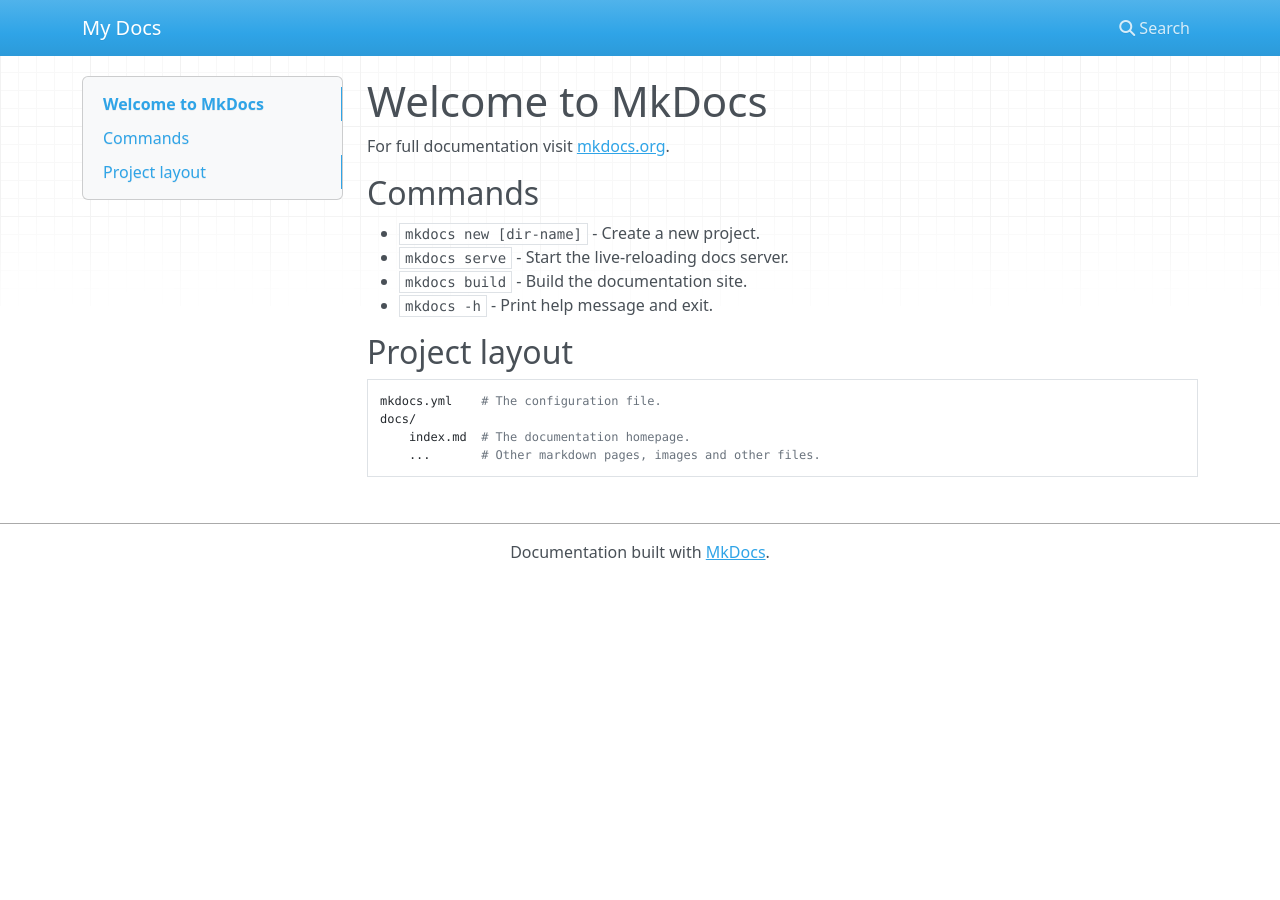
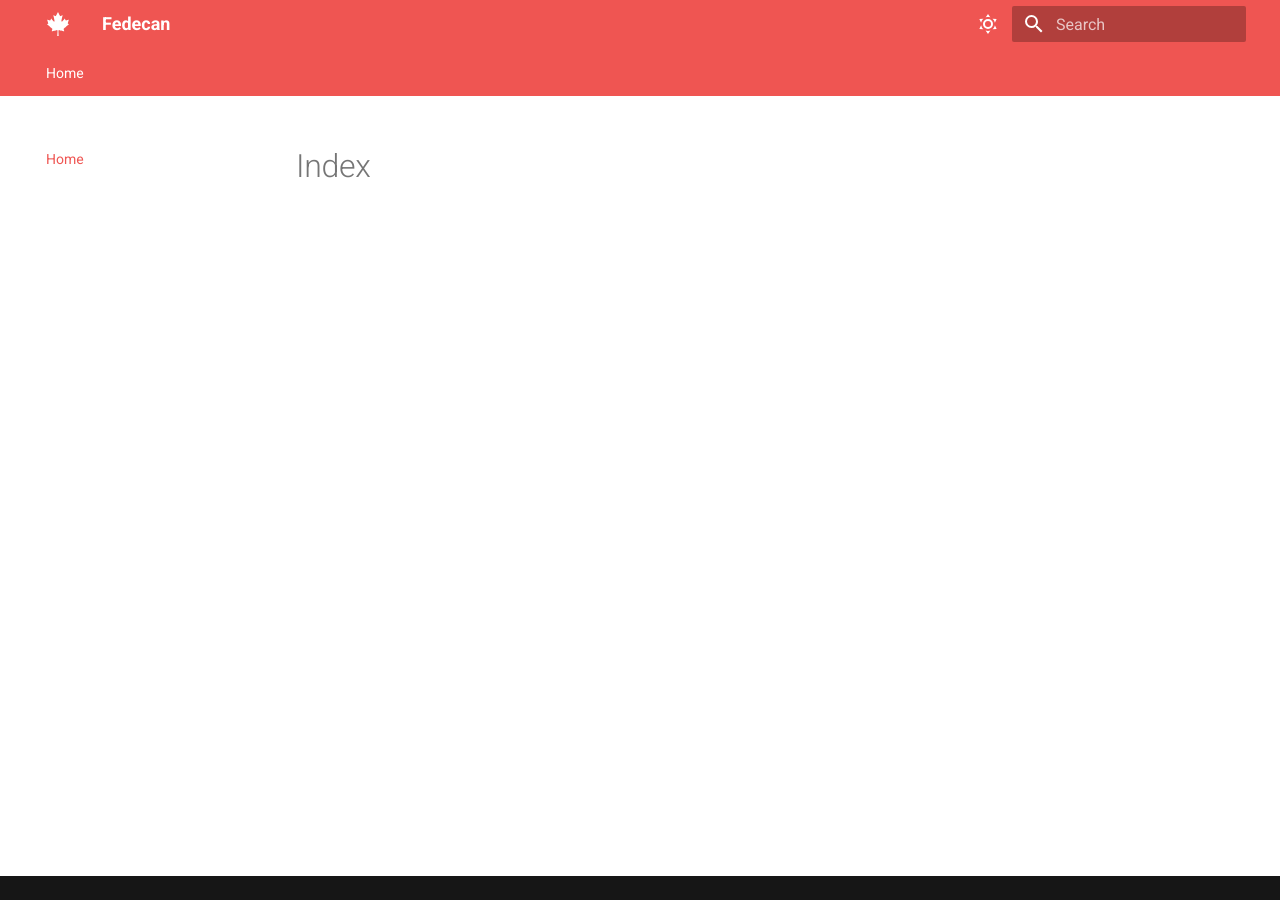
Before and after one commit to fedecan-ca/fedecan.ca, an MkDocs documentation site: the page built from docs/index.md, in a window 1280 px wide. Built offline with MkDocs 1.6.1 and Material for MkDocs 9.7.7, drawn with Linux system fonts in a browser that asks for light colours; nearby versions of some CDN libraries.

Commit message:
initialize theme

```diff
--- a/docs/index.md
+++ b/docs/index.md
@@ -1,17 +1 @@
-# Welcome to MkDocs
-
-For full documentation visit [mkdocs.org](https://www.mkdocs.org).
-
-## Commands
-
-* `mkdocs new [dir-name]` - Create a new project.
-* `mkdocs serve` - Start the live-reloading docs server.
-* `mkdocs build` - Build the documentation site.
-* `mkdocs -h` - Print help message and exit.
-
-## Project layout
-
-    mkdocs.yml    # The configuration file.
-    docs/
-        index.md  # The documentation homepage.
-        ...       # Other markdown pages, images and other files.
+# Index
--- a/mkdocs.yml
+++ b/mkdocs.yml
@@ -1 +1,79 @@
-site_name: My Docs
+site_name: 'Fedecan'
+site_description: |
+  Static site for fedecan.ca
+
+# copyright: Copyright &copy; PLACEHOLDER
+
+nav:
+  - Home: index.md
+
+theme:
+  name: material
+  language: en
+  icon:
+    logo: fontawesome/brands/canadian-maple-leaf
+  favicon: assets/img/canadian-maple-leaf.svg
+  palette:
+    - media: "(prefers-color-scheme: light)"
+      scheme: default
+      primary: red
+      accent: red
+      toggle:
+        icon: material/weather-sunny
+        name: Switch to dark mode
+    - media: "(prefers-color-scheme: dark)"
+      scheme: slate
+      primary: black
+      accent: red
+      toggle:
+        icon: material/weather-night
+        name: Switch to light mode
+  features:
+    - navigation.instant
+    - navigation.instant.progress
+    - navigation.tabs
+    - navigation.sections
+    - navigation.indexes
+    - search.suggest
+    - search.highlight
+    - content.code.copy
+    - content.code.select
+
+
+markdown_extensions:
+  - admonition
+  - attr_list
+  - md_in_html
+  - pymdownx.details
+  - pymdownx.highlight:
+      anchor_linenums: true
+      line_spans: __span
+      pygments_lang_class: true
+  - pymdownx.inlinehilite
+  - pymdownx.snippets
+  - pymdownx.superfences
+  - pymdownx.tabbed:
+      alternate_style: true
+  - sane_lists
+  - pymdownx.emoji:
+      emoji_index: !!python/name:material.extensions.emoji.twemoji
+      emoji_generator: !!python/name:material.extensions.emoji.to_svg
+
+plugins:
+  - glightbox
+  # - privacy
+  - search
+  - blog:
+      blog_dir: announcements
+      archive: false
+      categories: false
+      authors: false
+      pagination_per_page: 5
+  # - social:
+  #     cards_layout_options:
+  #       font_family: Noto Sans
+  #     enabled: !ENV [CI, false]
+
+
+extra:
+  generator: false
```
Also changed, not shown: README.md (+1 -1 lines), docs/announcements/index.md (added, +1 -0 lines), docs/assets/img/canadian-maple-leaf.svg (added), docs/assets/img/lemmy_white-border.svg (added), 1 other file.
